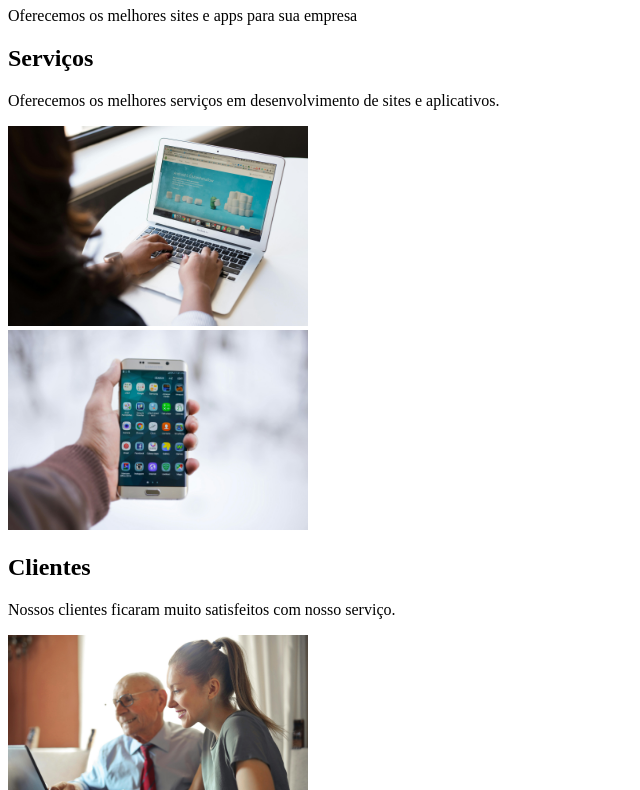
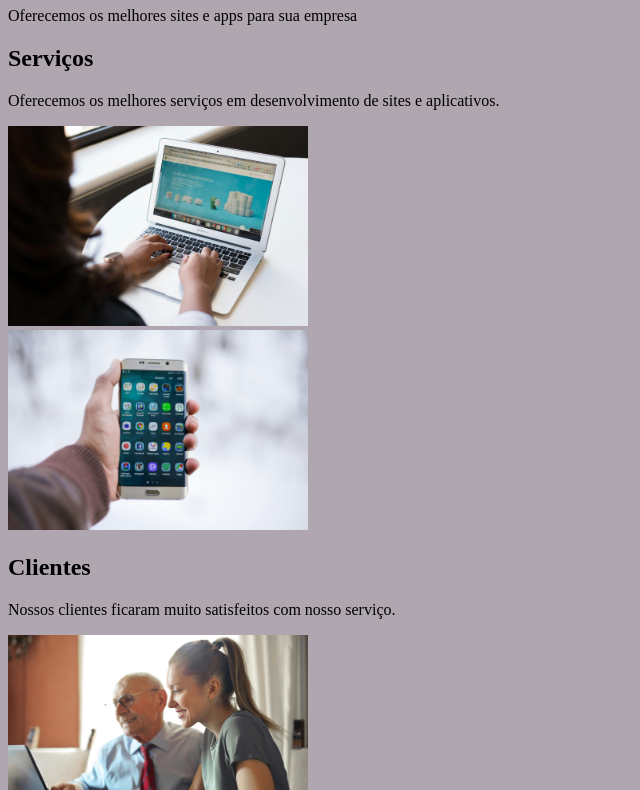
Before and after one commit to viniciusgrippa/dio_introducao_html5_css3, a plain HTML site: page index.html in a window 1280 px wide. Shown: the part 213-1003 px from the top of the page, without its empty margins (0-640 px from the left). Drawn offline with Linux system fonts and the light colour scheme.

Commit message:
Introduz CSS3 ao projeto

```diff
--- /dev/null
+++ b/css/style.css
@@ -0,0 +1,3 @@
+body {
+    background: #afa6af;
+}
--- a/index.html
+++ b/index.html
@@ -4,6 +4,7 @@
     <head>
         <meta charset="utf-8">
         <title>Minha página</title>
+        <link rel="stylesheet" type="text/css" href="css/style.css">
     </head>
 
     <body>
```
Also changed, not shown: Start.txt.
